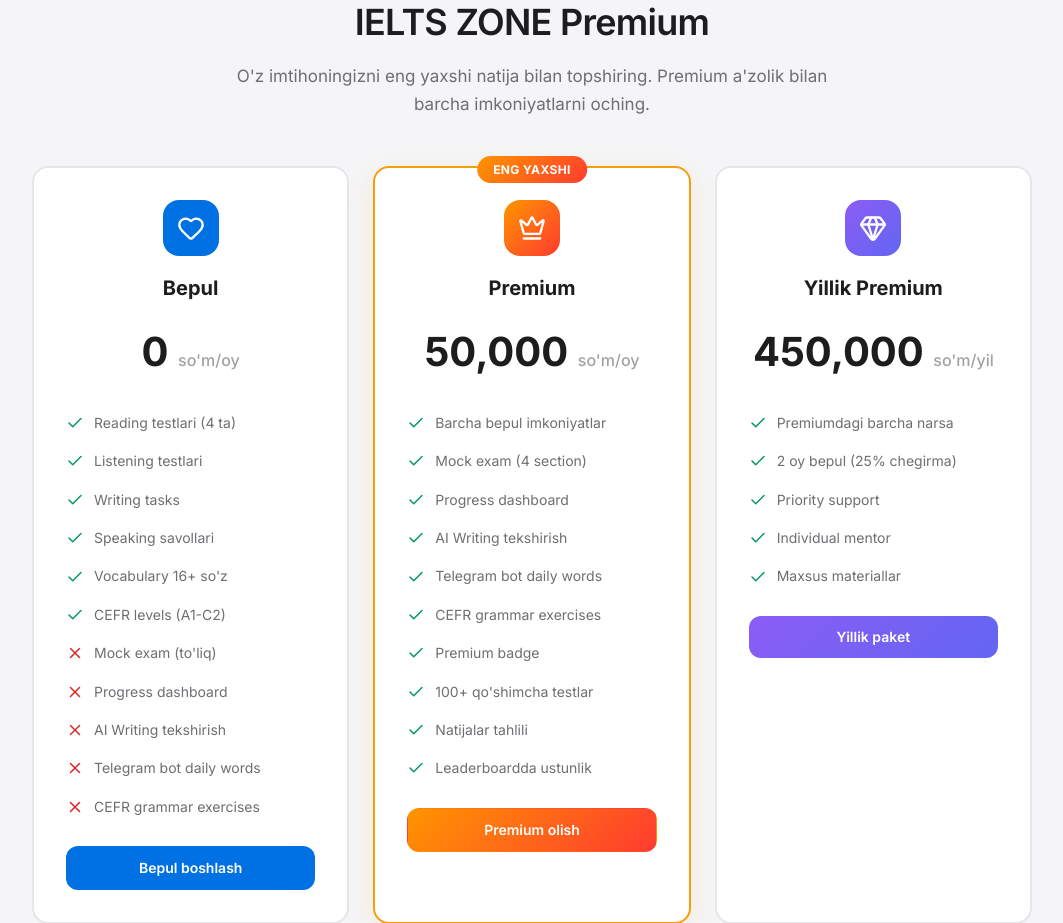
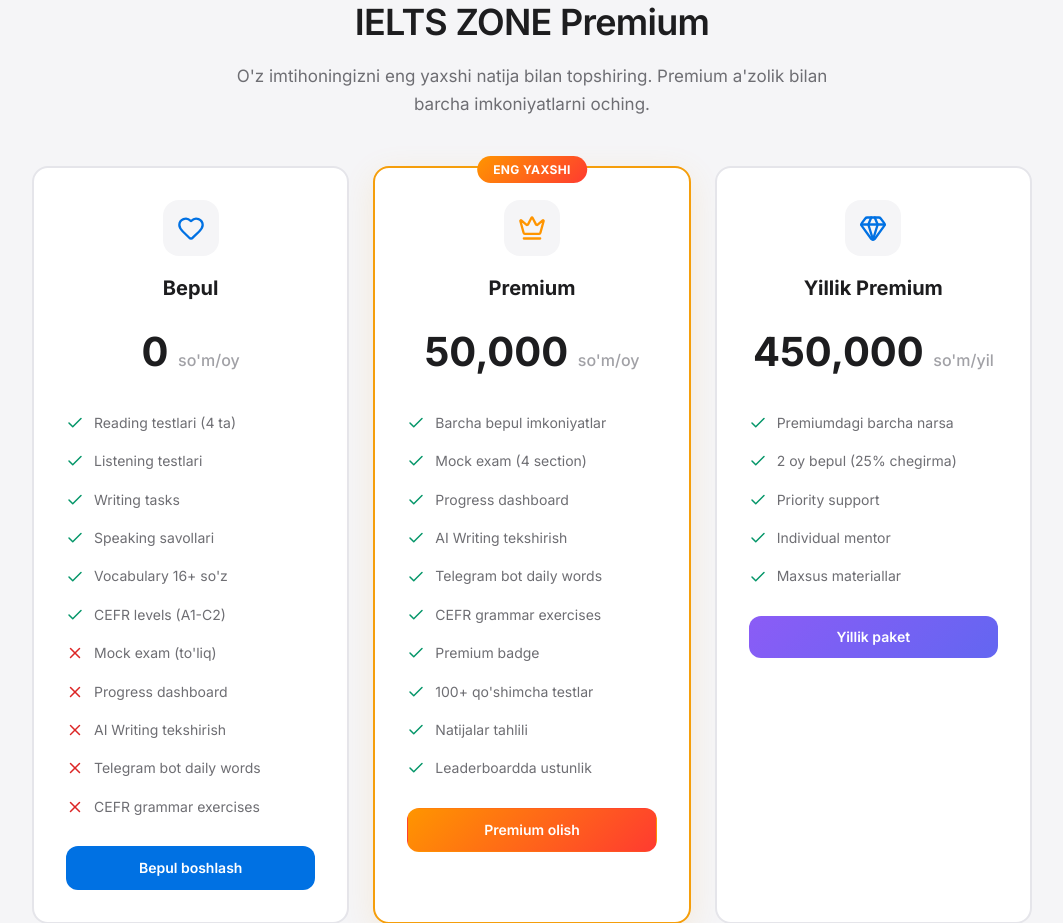
Before and after one commit to Raufbek634/ietls-statin, a Flask app: page /premium in a window 1280 px wide. Shown: the part 164-1087 px from the top of the page, without its empty margins (108-1171 px from the left). Run offline with Flask 3, Linux system fonts and the light colour scheme.

Commit message:
Icon backgrounds white, remove all gradient icon bg

```diff
--- a/static/css/style.css
+++ b/static/css/style.css
@@ -517,7 +517,7 @@
     width: 48px;
     height: 48px;
     border-radius: 14px;
-    background: var(--accent-light);
+    background: var(--bg);
     display: flex;
     align-items: center;
     justify-content: center;
@@ -891,16 +891,15 @@
 .plan-card__icon .icon {
     width: 28px;
     height: 28px;
-    stroke: #fff;
     stroke-width: 2;
 }
 
 .plan-card__icon--free {
-    background: var(--accent);
+    background: var(--accent-light);
 }
 
 .plan-card__icon--premium {
-    background: var(--premium-gradient);
+    background: #fff7ed;
 }
 
 .plan-card h3 {
@@ -981,6 +980,20 @@
 
 .option-input {
     accent-color: var(--accent);
+}
+
+.q-number {
+    background: var(--bg);
+    color: var(--text-secondary);
+    border-radius: 50%;
+    width: 28px;
+    height: 28px;
+    display: flex;
+    align-items: center;
+    justify-content: center;
+    font-size: 0.8125rem;
+    font-weight: 600;
+    flex-shrink: 0;
 }
 
 .option-text {
@@ -1071,6 +1084,7 @@
     width: 44px;
     height: 44px;
     border-radius: 12px;
+    background: var(--bg);
     display: flex;
     align-items: center;
     justify-content: center;
--- a/templates/premium.html
+++ b/templates/premium.html
@@ -9,8 +9,8 @@
     </div>
     <div class="plans-grid" style="display:grid;grid-template-columns:repeat(auto-fit,minmax(300px,1fr));gap:24px;max-width:1000px;margin:0 auto">
         <div class="plan-card anim-fade-up anim-delay-1">
-            <div class="plan-card__icon plan-card__icon--free">
-                <i data-lucide="heart" class="icon"></i>
+            <div class="plan-card__icon plan-card__icon--free" style="background:var(--bg)">
+                <i data-lucide="heart" class="icon" style="stroke:var(--accent)"></i>
             </div>
             <h3>Bepul</h3>
             <div class="plan-card__price">0 <span>so'm/oy</span></div>
@@ -35,8 +35,8 @@
         </div>
         <div class="plan-card plan-card--popular anim-fade-up anim-delay-2">
             <div class="plan-card__popular-badge">Eng yaxshi</div>
-            <div class="plan-card__icon plan-card__icon--premium">
-                <i data-lucide="crown" class="icon"></i>
+            <div class="plan-card__icon plan-card__icon--premium" style="background:var(--bg)">
+                <i data-lucide="crown" class="icon" style="stroke:var(--warning)"></i>
             </div>
             <h3>Premium</h3>
             <div class="plan-card__price">50,000 <span>so'm/oy</span></div>
@@ -59,8 +59,8 @@
             {% endif %}
         </div>
         <div class="plan-card anim-fade-up anim-delay-3">
-            <div class="plan-card__icon" style="background:linear-gradient(135deg,#8b5cf6,#6366f1)">
-                <i data-lucide="gem" class="icon"></i>
+            <div class="plan-card__icon" style="background:var(--bg)">
+                <i data-lucide="gem" class="icon" style="stroke:var(--accent)"></i>
             </div>
             <h3>Yillik Premium</h3>
             <div class="plan-card__price">450,000 <span>so'm/yil</span></div>
--- a/templates/profile.html
+++ b/templates/profile.html
@@ -8,17 +8,17 @@
     </div>
     <div style="display:grid;grid-template-columns:repeat(auto-fit,minmax(200px,1fr));gap:20px;margin-bottom:32px">
         <div class="stat-card anim-fade-up anim-delay-1">
-            <div class="stat-card__icon" style="background:linear-gradient(135deg,#4f6ef7,#6366f1)"><i data-lucide="file-text" class="icon"></i></div>
+            <div class="stat-card__icon" style="background:var(--bg)"><i data-lucide="file-text" class="icon" style="width:22px;height:22px;stroke:var(--accent);stroke-width:2"></i></div>
             <div class="stat-card__value">{{ current_user.results|length }}</div>
             <div class="stat-card__label">Testlar ishlangan</div>
         </div>
         <div class="stat-card anim-fade-up anim-delay-2">
-            <div class="stat-card__icon" style="background:linear-gradient(135deg,#059669,#10b981)"><i data-lucide="award" class="icon"></i></div>
+            <div class="stat-card__icon" style="background:var(--bg)"><i data-lucide="award" class="icon" style="width:22px;height:22px;stroke:var(--accent);stroke-width:2"></i></div>
             <div class="stat-card__value">{{ current_user.score or 0 }}</div>
             <div class="stat-card__label">Umumiy ball</div>
         </div>
         <div class="stat-card anim-fade-up anim-delay-3">
-            <div class="stat-card__icon" style="background:linear-gradient(135deg,#7c3aed,#a855f7)"><i data-lucide="crown" class="icon"></i></div>
+            <div class="stat-card__icon" style="background:var(--bg)"><i data-lucide="crown" class="icon" style="width:22px;height:22px;stroke:var(--accent);stroke-width:2"></i></div>
             <div class="stat-card__value">
                 {% if current_user.is_premium_active %}
                 <span class="badge badge--premium">Premium</span>
```
Also changed, not shown: templates/dashboard.html (+4 -4 lines).
